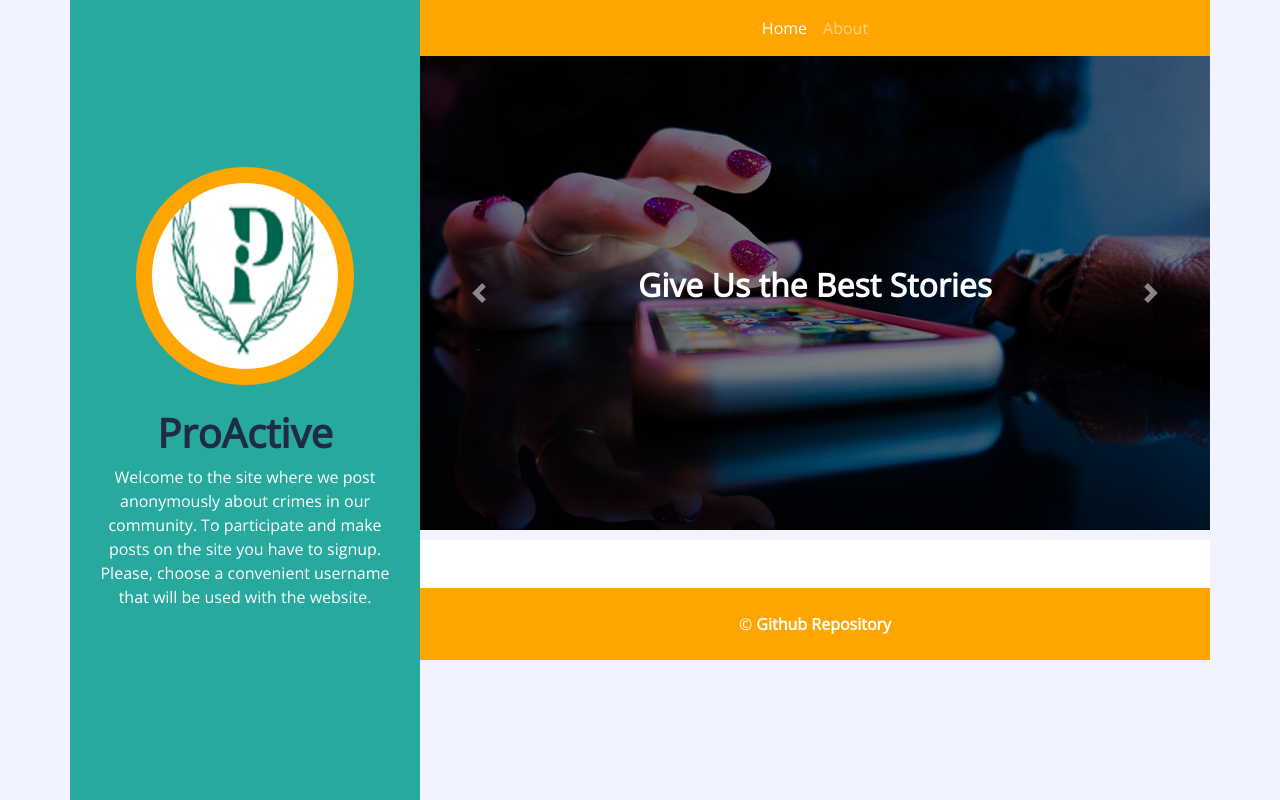
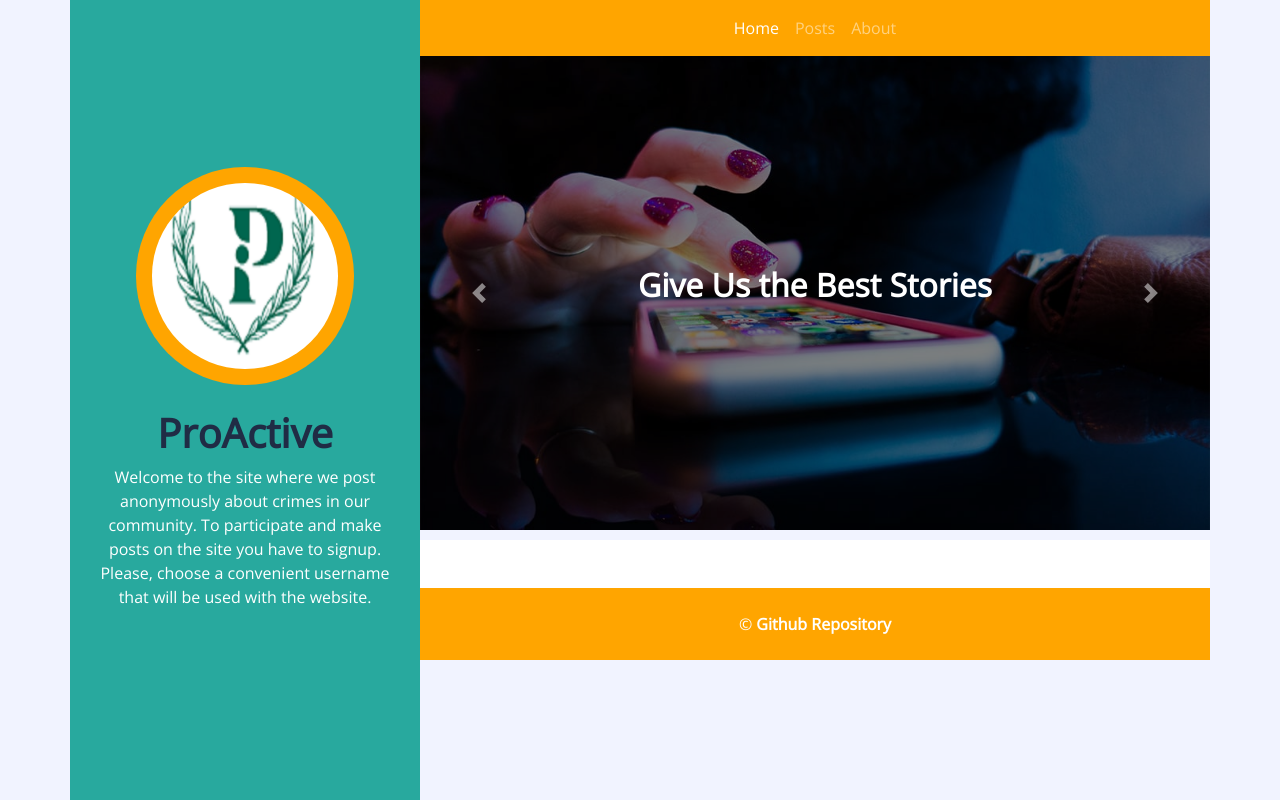
Before and after one commit to Mwan3kii/ProActive-crime-site, a Flask app: page / in a window 1280 px wide. Run offline with Flask 3, Linux system fonts and the light colour scheme; data that the repository does not hold is empty; some libraries are stand-ins or nearby versions.

Commit message:
Added posts nav link

```diff
--- a/website/templates/index.html
+++ b/website/templates/index.html
@@ -50,6 +50,7 @@
           <div class="collapse navbar-collapse justify-content-between" id="navbarCollapse">
             <div class="navbar-nav m-auto">
               <a href="/" class="nav-item nav-link active">Home</a>
+              <a href="/home" class="nav-item nav-link">Posts</a>
               <a href="/about" class="nav-item nav-link">About</a>
             </div>
           </div>
```
